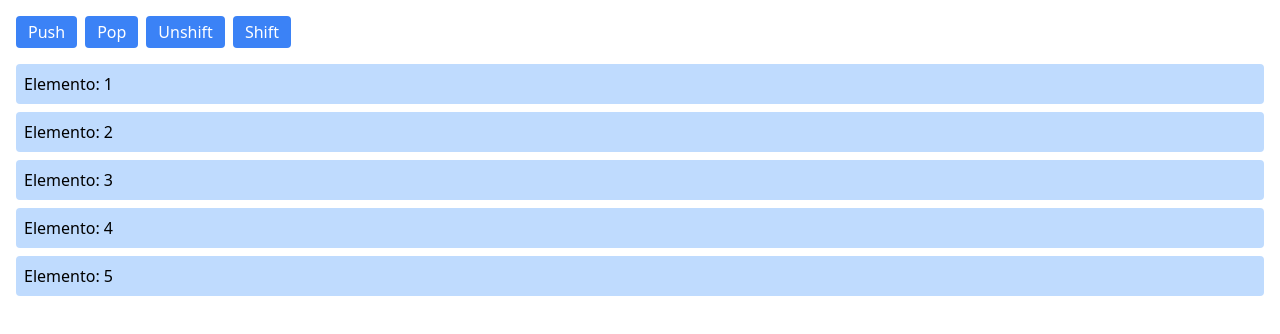
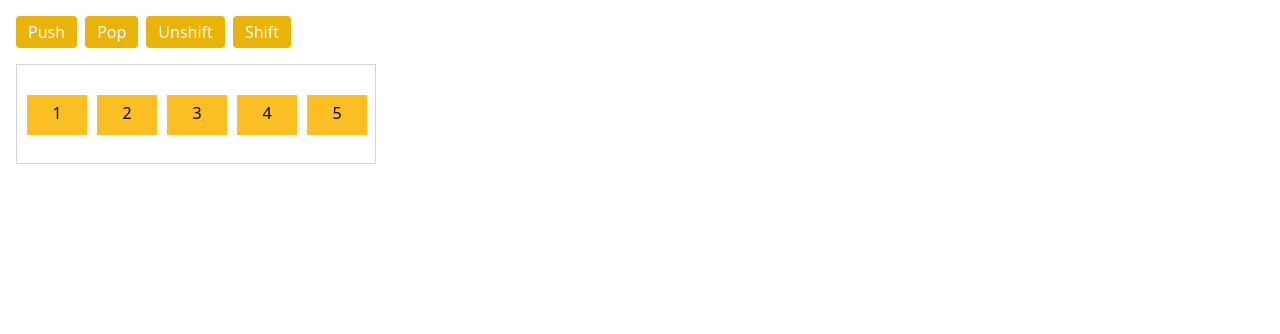
Before and after one commit to jenni-03/mediador-pedagogico, a React (Vite) app: page /prueba in a window 1280 px wide. Shown: the top 334 px of the page. Built offline with nearby package versions, Linux system fonts and the light colour scheme.

Commit message:
Continuando pruebas

```diff
--- a/src/components/Sidebar.tsx
+++ b/src/components/Sidebar.tsx
@@ -44,7 +44,7 @@ export function SideBar({ estructura, isOpen, setIsOpen }: SideBarProps) {
                         <SidebarItem
                             key={item.to}
                             to={item.to}
-                            params={{ estructura }}
+                            params={estructura}
                             label={item.label}
                         />
                     ))}
--- a/src/components/SidebarItem.tsx
+++ b/src/components/SidebarItem.tsx
@@ -9,7 +9,7 @@ export function SidebarItem({ to, params, label }: SideBarItemProps) {
         <li>
             <Link
                 to={to}
-                params={params}
+                params={{ estructura: params }}
                 className={`block p-2 rounded-lg transition-colors duration-200 ${
                     isActive
                         ? "bg-gray-300 font-medium"
--- a/src/routes/prueba.tsx
+++ b/src/routes/prueba.tsx
@@ -8,71 +8,71 @@ export const Route = createFileRoute("/prueba")({
 });
 
 function RouteComponent() {
-    const [array, setArray] = useState<number[]>([1, 2, 3, 4, 5]);
+    // const [array, setArray] = useState<number[]>([1, 2, 3, 4, 5]);
 
-    const handlePush = () => {
-        const newItem = array.length ? array[array.length - 1] + 1 : 1;
-        setArray([...array, newItem]);
-    };
+    // const handlePush = () => {
+    //     const newItem = array.length ? array[array.length - 1] + 1 : 1;
+    //     setArray([...array, newItem]);
+    // };
 
-    const handlePop = () => {
-        setArray(array.slice(0, -1));
-    };
+    // const handlePop = () => {
+    //     setArray(array.slice(0, -1));
+    // };
 
-    const handleUnshift = () => {
-        const newItem = array.length ? array[0] - 1 : 1;
-        setArray([newItem, ...array]);
-    };
+    // const handleUnshift = () => {
+    //     const newItem = array.length ? array[0] - 1 : 1;
+    //     setArray([newItem, ...array]);
+    // };
 
-    const handleShift = () => {
-        setArray(array.slice(1));
-    };
+    // const handleShift = () => {
+    //     setArray(array.slice(1));
+    // };
 
-    return (
-        <div className="p-4">
-            <div className="flex space-x-2 mb-4">
-                <button
-                    onClick={handlePush}
-                    className="px-3 py-1 bg-blue-500 text-white rounded"
-                >
-                    Push
-                </button>
-                <button
-                    onClick={handlePop}
-                    className="px-3 py-1 bg-blue-500 text-white rounded"
-                >
-                    Pop
-                </button>
-                <button
-                    onClick={handleUnshift}
-                    className="px-3 py-1 bg-blue-500 text-white rounded"
-                >
-                    Unshift
-                </button>
-                <button
-                    onClick={handleShift}
-                    className="px-3 py-1 bg-blue-500 text-white rounded"
-                >
-                    Shift
-                </button>
-            </div>
-            <ul className="space-y-2">
-                <AnimatePresence>
-                    {array.map((item) => (
-                        <motion.li
-                            key={item}
-                            initial={{ opacity: 0, y: 10 }}
-                            animate={{ opacity: 1, y: 0 }}
-                            exit={{ opacity: 0, y: -10 }}
-                            transition={{ duration: 0.4 }}
-                            className="p-2 bg-blue-200 rounded"
-                        >
-                            {`Elemento: ${item}`}
-                        </motion.li>
-                    ))}
-                </AnimatePresence>
-            </ul>
-        </div>
-    );
-    // return <D3Array />;
+    // return (
+    //     <div className="p-4">
+    //         <div className="flex space-x-2 mb-4">
+    //             <button
+    //                 onClick={handlePush}
+    //                 className="px-3 py-1 bg-blue-500 text-white rounded"
+    //             >
+    //                 Push
+    //             </button>
+    //             <button
+    //                 onClick={handlePop}
+    //                 className="px-3 py-1 bg-blue-500 text-white rounded"
+    //             >
+    //                 Pop
+    //             </button>
+    //             <button
+    //                 onClick={handleUnshift}
+    //                 className="px-3 py-1 bg-blue-500 text-white rounded"
+    //             >
+    //                 Unshift
+    //             </button>
+    //             <button
+    //                 onClick={handleShift}
+    //                 className="px-3 py-1 bg-blue-500 text-white rounded"
+    //             >
+    //                 Shift
+    //             </button>
+    //         </div>
+    //         <ul className="space-y-2">
+    //             <AnimatePresence>
+    //                 {array.map((item) => (
+    //                     <motion.li
+    //                         key={item}
+    //                         initial={{ opacity: 0, y: 10 }}
+    //                         animate={{ opacity: 1, y: 0 }}
+    //                         exit={{ opacity: 0, y: -10 }}
+    //                         transition={{ duration: 0.4 }}
+    //                         className="p-2 bg-blue-200 rounded"
+    //                     >
+    //                         {`Elemento: ${item}`}
+    //                     </motion.li>
+    //                 ))}
+    //             </AnimatePresence>
+    //         </ul>
+    //     </div>
+    // );
+    return <D3Array />;
 }
--- a/src/types.d.ts
+++ b/src/types.d.ts
@@ -25,7 +25,7 @@ export type SideBarProps = {
 
 export type SideBarItemProps = {
     to: string;
-    params: any;
+    params: string;
     label: string;
 }
 
```
